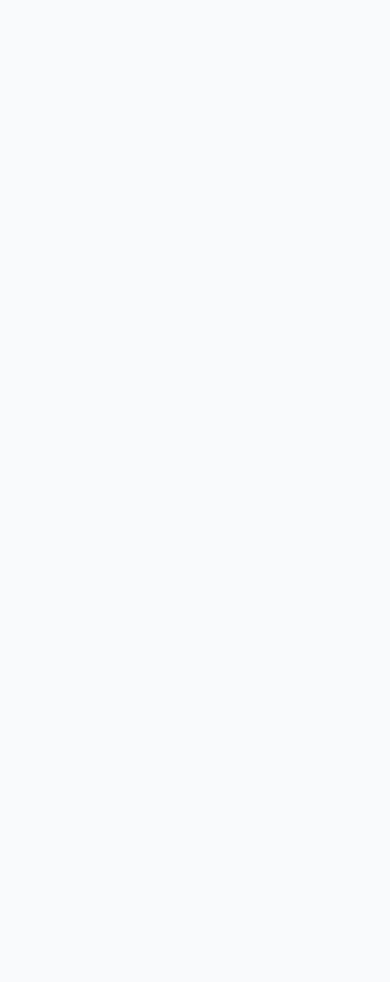
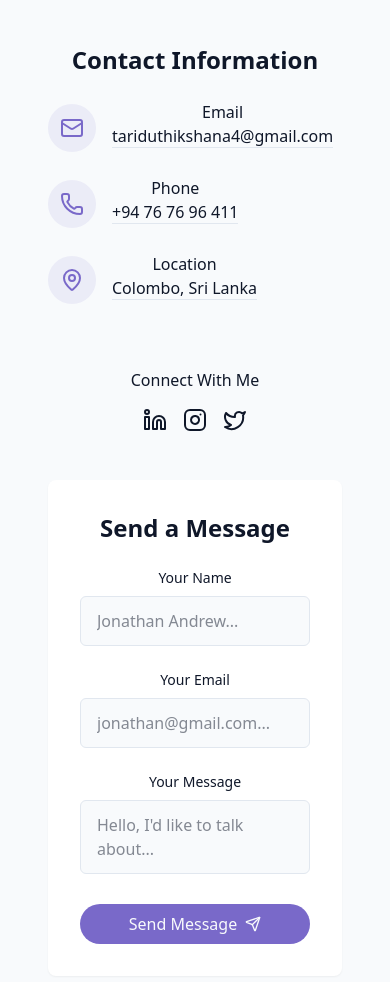
Before and after one commit to Tharindu-Theekshana/Tharindu-Portfolio, a React (Vite) app: page / in a window 390 px wide. Shown: the part 8740-9722 px from the top of the page. Before the commit the page ends 8420 px from the top, so only its background shows below. Built offline with nearby package versions, Linux system fonts and the light colour scheme.

Commit message:
created contact section

```diff
--- /dev/null
+++ b/src/components/Contact.jsx
@@ -0,0 +1,90 @@
+import { Instagram, Linkedin, Mail, MapPin, Phone, Send, Twitter } from 'lucide-react'
+import React from 'react'
+import { cn } from '../lib/utils'
+
+export default function Contact() {
+  return (
+    <section id='contact' className='py-24 px-4 bg-secondary/30'>
+    <div className='container mx-auto max-w-5xl'>
+
+    <h2 className='text-3xl md:text-4xl font-bold mb-4 text-center'>Get In <span className='text-primary'> Touch</span></h2>
+
+    <p className='text-center text-muted-foreground mb-12 max-w-2xl mx-auto'>
+    I’m always open to new opportunities, collaborations, or simply connecting with like-minded individuals. Whether you have a project in mind, a question, or just want to say hello, feel free to reach out — I’ll get back to you as soon as possible.
+    </p>
+
+    <div className='grid grid-cols-1 md:grid-cols-2 gap-12'>
+        <div className='space-y-8'>
+            <h3 className='text-2xl font-semibold mb-6'>Contact Information</h3>
+
+            <div className='space-y-6 justify-center'>
+                <div className='flex items-start space-x-4'>
+                    <div className='p-3 rounded-full bg-primary/10 mt-1'>
+                        <Mail className='h6 w-6 text-primary'/>
+                    </div>
+                    <div>
+                        <h4 className='font-medium'>Email</h4>
+                        <a href="mailto:tariduthikshana4@gmail.com" className='text-muted-foreground hover:text-primary transition-colors border-b-1'>
+                        tariduthikshana4@gmail.com
+                        </a>
+                    </div>
+                </div>
+                <div className='flex items-start space-x-4'>
+                    <div className='p-3 rounded-full bg-primary/10 mt-1'>
+                        <Phone className='h6 w-6 text-primary'/>
+                    </div>
+                    <div>
+                        <h4 className='font-medium'>Phone</h4>
+                        <a href="tel:+94767696411" className='text-muted-foreground hover:text-primary transition-colors border-b-1'>
+                        +94 76 76 96 411
+                        </a>
+                    </div>
+                </div>
+                <div className='flex items-start space-x-4'>
+                    <div className='p-3 rounded-full bg-primary/10 mt-1'>
+                        <MapPin className='h6 w-6 text-primary'/>
+                    </div>
+                    <div>
+                        <h4 className='font-medium'>Location</h4>
+                        <a className='text-muted-foreground hover:text-primary transition-colors border-b-1'>
+                        Colombo, Sri Lanka
+                        </a>
+                    </div>
+                </div>
+            </div>
+
+            <div className='pt-8'>
+                <h4 className='font-medium mb-4'>Connect With Me</h4>
+                <div className='flex space-x-4 justify-center'>
+                    <a target='_bank' href="https://www.linkedin.com/in/tharindu-theekshana-a4a53b285/"><Linkedin/></a>
+                    <a target='_bank' href=""><Instagram/></a>
+                    <a target='_bank' href="https://x.com/TharinduTh82687"><Twitter/></a>
+                </div>
+            </div>
+        </div>
+
+    <div className='bg-card p-8 rounded-lg shadow-xs'>
+        <h3 className='text-2xl font-semibold mb-6'>Send a Message</h3>
+        <form className='space-y-6'>
+            <label htmlFor="name" className='block text-sm font-medium mb-2'>Your Name</label>
+            <input type="text" id='name' name='name' required
+            className='w-full px-4 py-3 rounded-md border border-input bg-background focus:outline-hidden focus:ring-2 focus:ring-primary'
+            placeholder='Jonathan Andrew...'/>
+            <label htmlFor="email" className='block text-sm font-medium mb-2'>Your Email</label>
+            <input type="email" id='email' name='email' required
+            className='w-full px-4 py-3 rounded-md border border-input bg-background focus:outline-hidden focus:ring-2 focus:ring-primary'
+            placeholder='jonathan@gmail.com...'/>
+            <label htmlFor="message" className='block text-sm font-medium mb-2'>Your Message</label>
+            <textarea  id='message' name='message' required
+            className='w-full px-4 py-3 rounded-md border border-input bg-background focus:outline-hidden focus:ring-2 focus:ring-primary resize-none'
+            placeholder="Hello, I'd like to talk about..."/>
+            <button type='submit' className={cn("cosmic-button w-full flex items-center justify-center gap-2",
+            )}> Send Message<Send size={16}/></button>
+        </form>
+    </div>
+
+    </div>
+    </div>
+    </section>
+  )
+}
--- /dev/null
+++ b/src/components/ui/toast.jsx
@@ -0,0 +1,111 @@
+import { ArrowRight, ExternalLink, Github } from "lucide-react";
+
+const projects = [
+  {
+    id: 1,
+    title: "SaaS Landing Page",
+    description: "A beautiful landing page app using React and Tailwind.",
+    image: "/projects/project1.png",
+    tags: ["React", "TailwindCSS", "Supabase"],
+    demoUrl: "#",
+    githubUrl: "#",
+  },
+  {
+    id: 2,
+    title: "Orbit Analytics Dashboard",
+    description:
+      "Interactive analytics dashboard with data visualization and filtering capabilities.",
+    image: "/projects/project2.png",
+    tags: ["TypeScript", "D3.js", "Next.js"],
+    demoUrl: "#",
+    githubUrl: "#",
+  },
+  {
+    id: 3,
+    title: "E-commerce Platform",
+    description:
+      "Full-featured e-commerce platform with user authentication and payment processing.",
+    image: "/projects/project3.png",
+    tags: ["React", "Node.js", "Stripe"],
+    demoUrl: "#",
+    githubUrl: "#",
+  },
+];
+
+export const ProjectsSection = () => {
+  return (
+    <section id="projects" className="py-24 px-4 relative">
+      <div className="container mx-auto max-w-5xl">
+        <h2 className="text-3xl md:text-4xl font-bold mb-4 text-center">
+          {" "}
+          Featured <span className="text-primary"> Projects </span>
+        </h2>
+
+        <p className="text-center text-muted-foreground mb-12 max-w-2xl mx-auto">
+          Here are some of my recent projects. Each project was carefully
+          crafted with attention to detail, performance, and user experience.
+        </p>
+
+        <div className="grid grid-cols-1 md:grid-cols-2 lg:grid-cols-3 gap-8">
+          {projects.map((project, key) => (
+            <div
+              key={key}
+              className="group bg-card rounded-lg overflow-hidden shadow-xs card-hover"
+            >
+              <div className="h-48 overflow-hidden">
+                <img
+                  src={project.image}
+                  alt={project.title}
+                  className="w-full h-full object-cover transition-transform duration-500 group-hover:scale-110"
+                />
+              </div>
+
+              <div className="p-6">
+                <div className="flex flex-wrap gap-2 mb-4">
+                  {project.tags.map((tag) => (
+                    <span className="px-2 py-1 text-xs font-medium border rounded-full bg-secondary text-secondary-foreground">
+                      {tag}
+                    </span>
+                  ))}
+                </div>
+
+                <h3 className="text-xl font-semibold mb-1"> {project.title}</h3>
+                <p className="text-muted-foreground text-sm mb-4">
+                  {project.description}
+                </p>
+                <div className="flex justify-between items-center">
+                  <div className="flex space-x-3">
+                    <a
+                      href={project.demoUrl}
+                      target="_blank"
+                      className="text-foreground/80 hover:text-primary transition-colors duration-300"
+                    >
+                      <ExternalLink size={20} />
+                    </a>
+                    <a
+                      href={project.githubUrl}
+                      target="_blank"
+                      className="text-foreground/80 hover:text-primary transition-colors duration-300"
+                    >
+                      <Github size={20} />
+                    </a>
+                  </div>
+                </div>
+              </div>
+            </div>
+          ))}
+        </div>
+
+        <div className="text-center mt-12">
+          <a
+            className="cosmic-button w-fit flex items-center mx-auto gap-2"
+            target="_blank"
+            href="https://github.com/machadop1407"
+          >
+            Check My Github <ArrowRight size={16} />
+          </a>
+        </div>
+      </div>
+    </section>
+  );
+};
--- /dev/null
+++ b/src/components/ui/toaster.jsx
@@ -0,0 +1,33 @@
+import { useToast } from "@/hooks/use-toast";
+import {
+  Toast,
+  ToastClose,
+  ToastDescription,
+  ToastProvider,
+  ToastTitle,
+  ToastViewport,
+} from "@/components/ui/toast";
+
+export function Toaster() {
+  const { toasts } = useToast();
+
+  return (
+    <ToastProvider>
+      {toasts.map(function ({ id, title, description, action, ...props }) {
+        return (
+          <Toast key={id} {...props}>
+            <div className="grid gap-1">
+              {title && <ToastTitle>{title}</ToastTitle>}
+              {description && (
+                <ToastDescription>{description}</ToastDescription>
+              )}
+            </div>
+            {action}
+            <ToastClose />
+          </Toast>
+        );
+      })}
+      <ToastViewport />
+    </ToastProvider>
+  );
+}
--- a/src/pages/Home.jsx
+++ b/src/pages/Home.jsx
@@ -6,6 +6,7 @@ import HeroSection from '../components/HeroSection'
 import About from '../components/About'
 import Skills from '../components/Skills'
 import Projects from '../components/Projects'
+import Contact from '../components/Contact'
 
 
 export default function Home() {
@@ -21,6 +22,7 @@ export default function Home() {
         <About/>
         <Skills/>
         <Projects/>
+        <Contact/>
       </main>
 
     </div>
```
